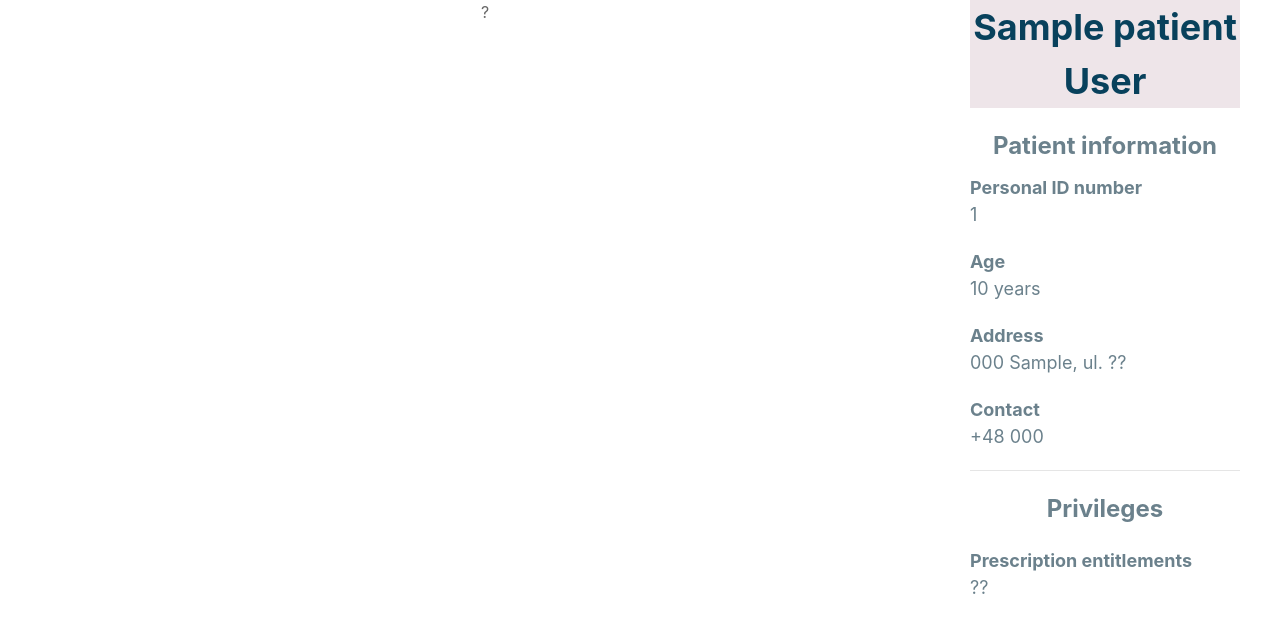
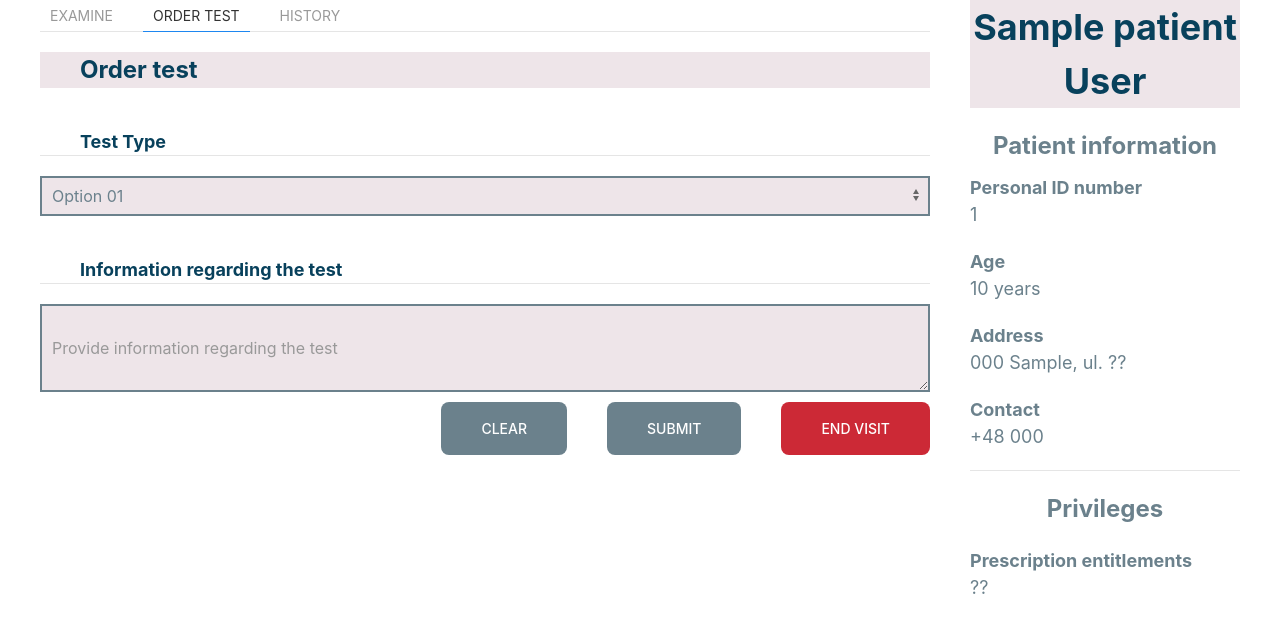
Before and after one commit to Notiooo/PawMed, a Django app: template PawMed/pawmed-front/public/templates/doctor/doctor_visit_test.html in a window 1280 px wide. Shown: the part 40-673 px from the top of the page. Run offline with Django 4.2, Linux system fonts and the light colour scheme; the template is opened without the code that fills it: values that come from a table or form of the project are taken from there, others are empty; tables that the repository leaves empty hold one stand-in row (values such as "Sample post"); some libraries are stand-ins or nearby versions.

Commit message:
Add test order panel from doctor view - #29

```diff
--- a/PawMed/pawmed-front/public/templates/doctor/doctor_visit_test.html
+++ b/PawMed/pawmed-front/public/templates/doctor/doctor_visit_test.html
@@ -2,5 +2,42 @@
 {% load static %}
 
 {% block left_side %}
-<p>?</p>
+    <div class="uk-width-1-1">
+        <ul uk-tab>
+            <li><a href="#">Examine</a></li>
+            <li class="uk-active"><a href="#">Order Test</a></li>
+            <li><a href="#">History</a></li>
+        </ul>
+        <div class="uk-text-left pm-background-white">
+            <p style="font-size: 24px;" class="uk-text-bold pm-color-darkblue uk-margin-medium-left">Order test</p>
+        </div>
+        <div class="uk-text-left uk-margin-medium-top">
+            <p style="font-size: 18px;" class="pm-color-darkblue uk-margin-medium-left uk-text-bold uk-margin-remove-bottom">Test Type</p>
+            <hr class="pm-color-darkblue uk-margin-remove-top">
+        </div>
+        <div>
+            <select class="uk-select pm-input">
+                <option>Option 01</option>
+                <option>Option 02</option>
+            </select>
+        </div>
+        <div class="uk-text-left uk-margin-medium-top">
+            <p style="font-size: 18px;" class="pm-color-darkblue uk-margin-medium-left uk-text-bold uk-margin-remove-bottom">Information regarding the test</p>
+            <hr class="pm-color-darkblue uk-margin-remove-top">
+        </div>
+        <div>
+        <textarea class="uk-textarea  uk-flex-wrap-middle pm-input" style="border-width: 2px" rows="3" placeholder="Provide information regarding the test"></textarea>
+        </div>
+        <div class="uk-flex-right uk-child-width-auto" uk-grid>
+            <div class="uk-margin-small-top">
+                <a href="{% url "homepage" %}"><button style="font-size: 14px" class="uk-button pm-button-primary uk-button-large">Clear</button></a>
+            </div>
+            <div class="uk-margin-small-top">
+                <a href="{% url "homepage" %}"><button style="font-size: 14px" class="uk-button pm-button-primary uk-button-large">Submit</button></a>
+            </div>
+            <div  class="uk-margin-small-top">
+                <a href="{% url "homepage" %}"><button style="font-size: 14px" class="uk-button pm-button-secondary uk-button-large">End visit</button></a>
+            </div>
+        </div>
+    </div>
 {% endblock left_side %}
```
